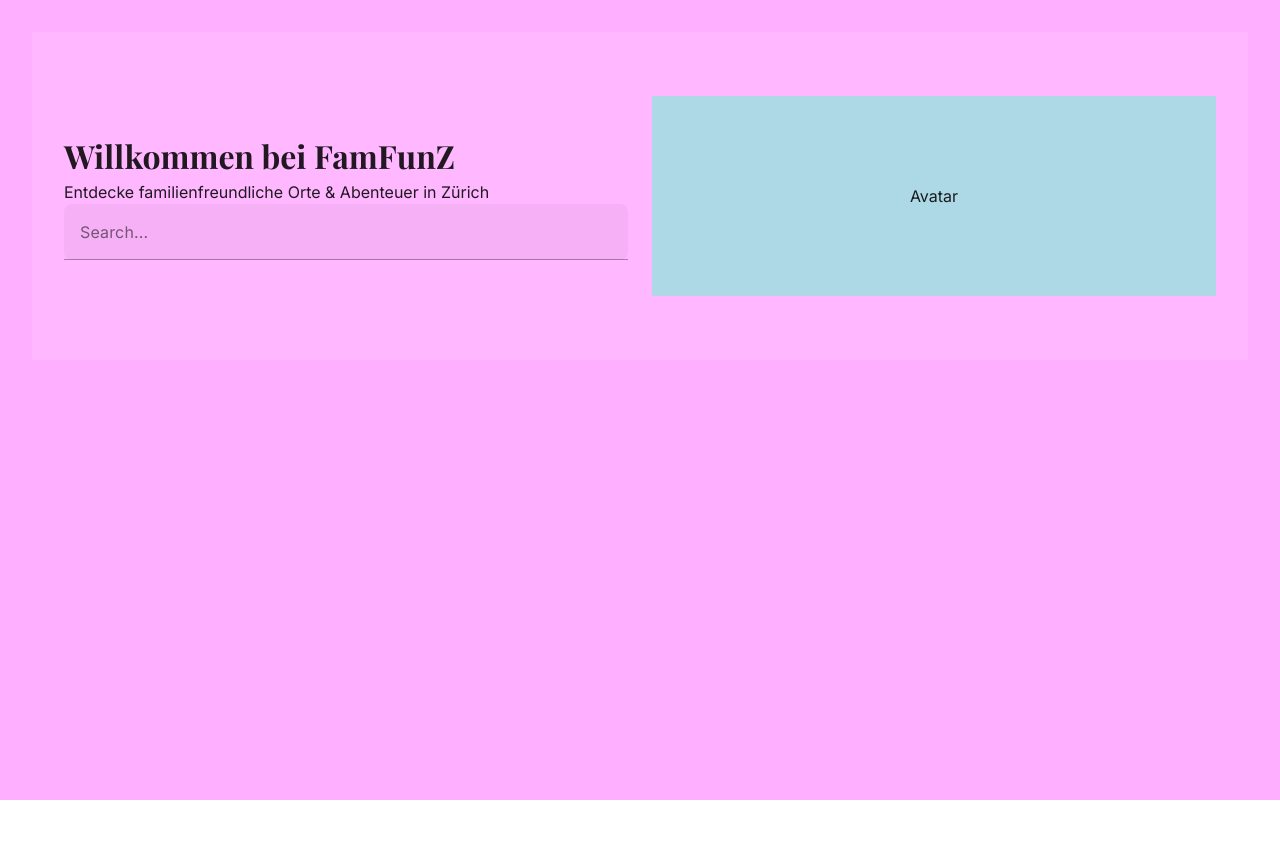
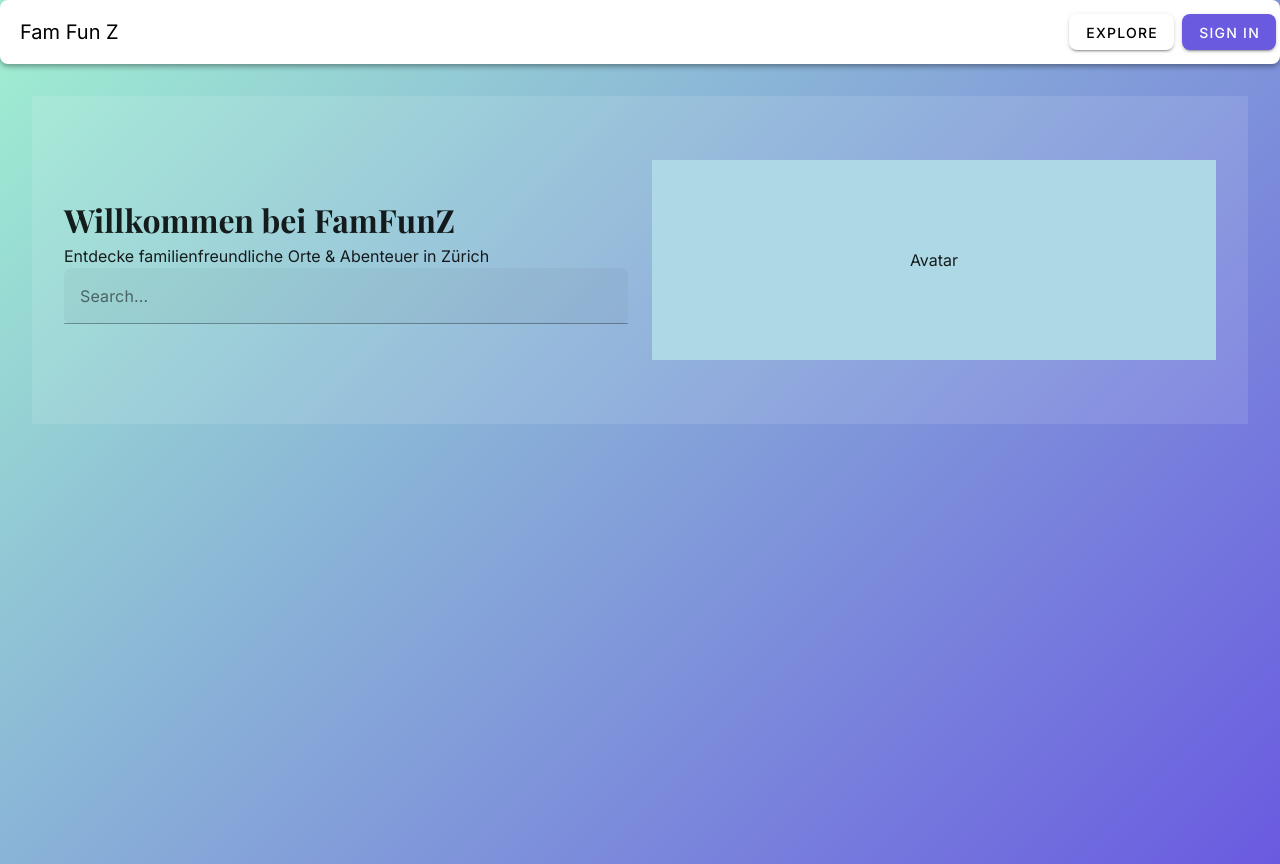
Before and after one commit to wojtek-strzyzowski/FamFunZ_new, a Vue app in the folder frontend/: page / in a window 1280 px wide. Before the commit the page ends 800 px from the top, so only its background shows below. Built offline with nearby package versions, Linux system fonts and the light colour scheme.

Commit message:
Add LandingPage scaffold, Header + HeroSection, update DEV_CHECKLIST.md

```diff
--- a/frontend/src/components/hero/HeroSection.vue
+++ b/frontend/src/components/hero/HeroSection.vue
@@ -4,7 +4,8 @@
       <v-col cols="12" md="6" class="hero-text">
         <h1>Willkommen bei FamFunZ</h1>
         <p>Entdecke familienfreundliche Orte & Abenteuer in Zürich</p>
-        <v-text-field label="Search..." outlined dense hide-details /> <!-- Suchleiste muss noch sichtbar gemacht werden -->
+        <!-- Suchleiste muss noch sichtbar gemacht werden -->
+        <v-text-field label="Search..." outlined dense hide-details class="hero-search"/>
       </v-col>
       <v-col cols="12" md="6" class="hero-image">
         <div style="width:100%;height:200px;background:lightblue;text-align:center;line-height:200px;">Avatar</div>
--- /dev/null
+++ b/frontend/src/components/ui/AppHeader.vue
@@ -0,0 +1,22 @@
+<script setup>
+</script>
+
+<template>
+  <v-app-bar app dense color="surface" dark>
+    <!-- Logo / App Name -->
+    <v-toolbar-title>Fam Fun Z</v-toolbar-title>
+
+    <!-- Spacer schiebt alles rechts -->
+    <v-spacer> </v-spacer>
+
+    <!-- Buttons mit Margin -->
+    <v-btn color="black" dark class="me-2">Explore</v-btn>
+    <v-btn color="primary" variant="flat">Sign In</v-btn>
+
+  </v-app-bar>
+</template>
+
+
+<style scoped>
+/* Optional: minimal, Vuetify übernimmt fast alles */
+</style>
--- a/frontend/src/layouts/DefaultLayout.vue
+++ b/frontend/src/layouts/DefaultLayout.vue
@@ -1,6 +1,11 @@
+<script setup>
+  import AppHeader from '../components/ui/AppHeader.vue';
+</script>
+
 <template>
   <div class="default-layout">
-    <slot />
+    <AppHeader />
+    <slot  ></slot>
   </div>
 </template>
 
--- a/frontend/src/pages/LandingPage.vue
+++ b/frontend/src/pages/LandingPage.vue
@@ -6,6 +6,7 @@
 
 <template>
   <DefaultLayout>
+
     <HeroSection />
     <!-- Später: StatsCards, Latest Adventures, CTA -->
   </DefaultLayout>
--- a/frontend/src/plugins/vuetify.js
+++ b/frontend/src/plugins/vuetify.js
@@ -1,21 +1,24 @@
-// src/plugins/vuetify.js
 import 'vuetify/styles';
 import { createVuetify } from 'vuetify';
+import * as components from 'vuetify/components';
+import * as directives from 'vuetify/directives';
 import { aliases, mdi } from 'vuetify/iconsets/mdi-svg';
 
 export default createVuetify({
+  components,
+  directives,
   theme: {
     defaultTheme: 'famfunzTheme',
     themes: {
       famfunzTheme: {
         dark: false,
         colors: {
-          primary: '#6A5AE0',       // Lila-Mint Gradient Start (Figma Primary)
-          secondary: '#A0F0D1',     // Mint Accent
-          background: 'transparent',    // Heller Hintergrund
-          surface: '#FFFFFF',       // Cards / Container
-          accent: '#FFB547',        // Highlight/CTA
-          error: '#FF6B6B',         // Optional
+          primary: '#6A5AE0',
+          secondary: '#A0F0D1',
+          background: 'transparent',
+          surface: '#FFFFFF',
+          accent: '#FFB547',
+          error: '#FF6B6B',
           info: '#5BC0EB',
           success: '#6BCB77',
           warning: '#FFD93D',
@@ -24,17 +27,9 @@ export default createVuetify({
     },
   },
   defaults: {
-    global: {
-      rounded: 'lg', // Default Border-Radius für Buttons, Cards etc.
-    },
-    VBtn: {
-      rounded: 'lg',
-      elevation: 2,
-    },
-    VCard: {
-      rounded: 'lg',
-      elevation: 1,
-    },
+    global: { rounded: 'lg' },
+    VBtn: { rounded: 'lg', elevation: 2 },
+    VCard: { rounded: 'lg', elevation: 1 },
   },
   icons: {
     defaultSet: 'mdi',
--- a/frontend/src/styles/global.scss
+++ b/frontend/src/styles/global.scss
@@ -2,7 +2,7 @@
 @import url('https://fonts.googleapis.com/css2?family=Inter:wght@400;500;600&family=Playfair+Display:wght@700&family=Poppins:wght@400;500&display=swap');
 
 
-html,body {
+html,body, #app, .v-application, .v-main  {
   font-family: 'Inter', sans-serif;
   background: linear-gradient(135deg, #A0F0D1 0%, #6A5AE0 100%);
   margin: 0;
```
Also changed, not shown: 1 other file (tests, documents, lock files or other folders).
